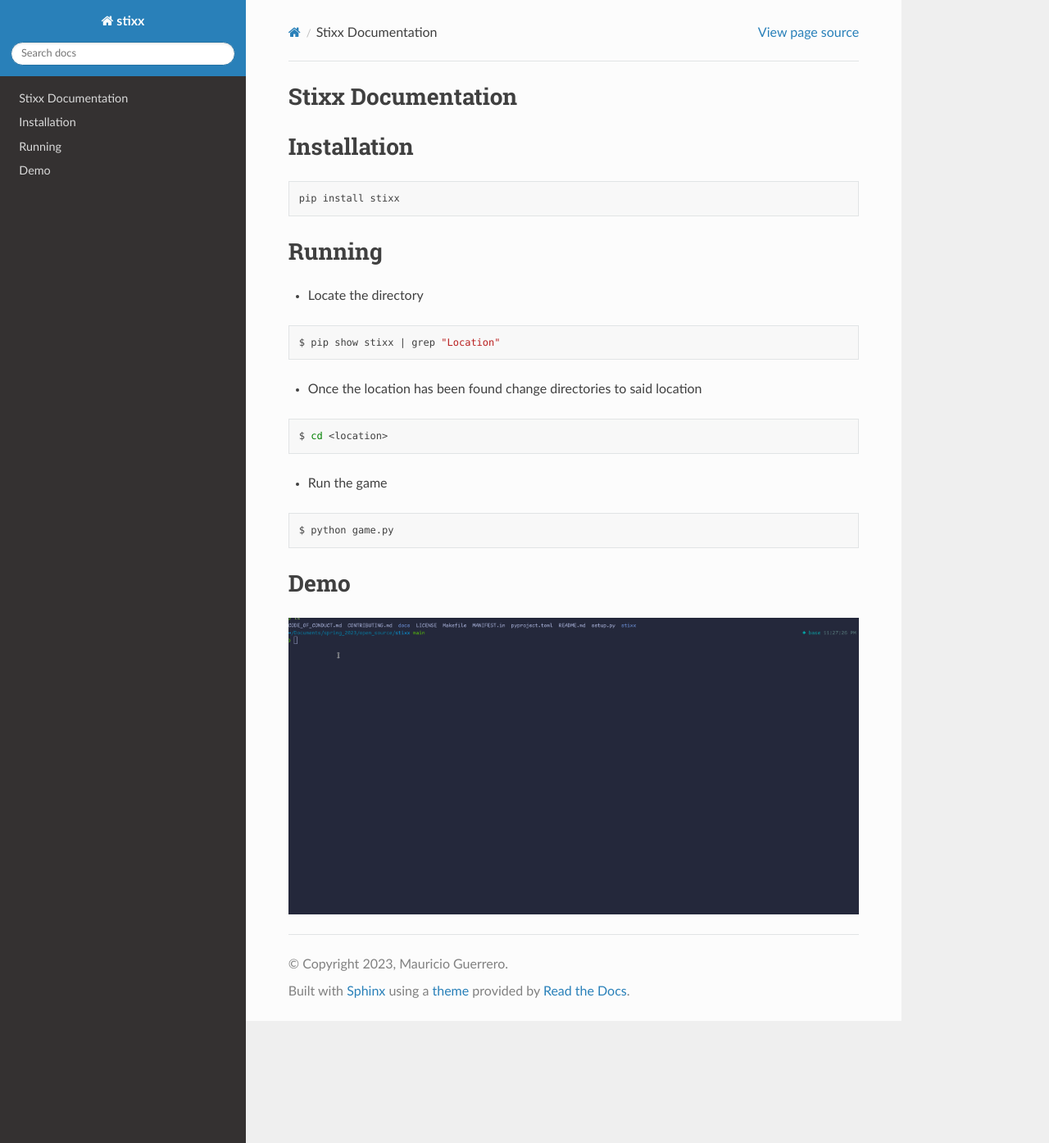
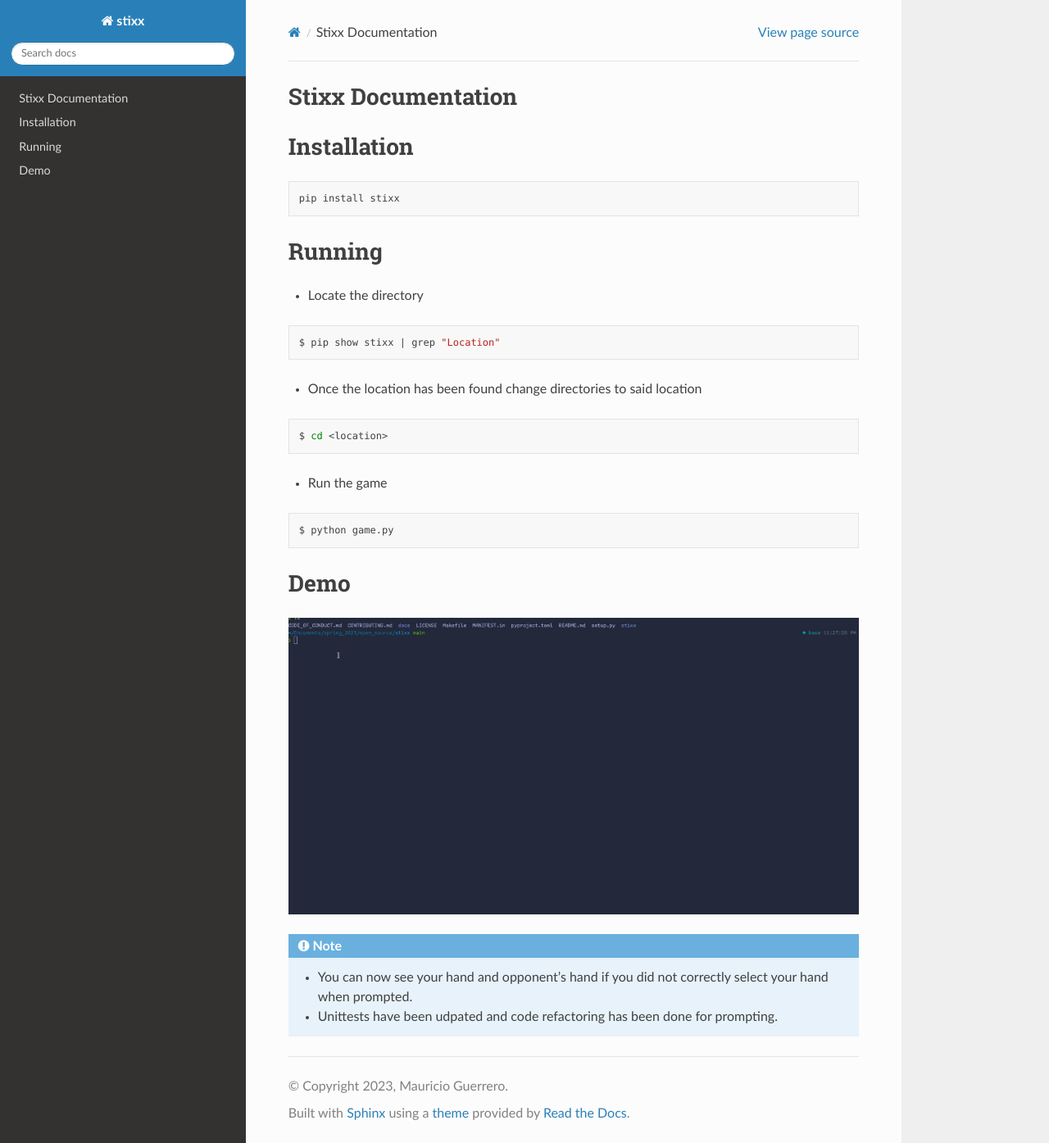
Before and after one commit to Mg4145/stixx, a Sphinx documentation site: the page built from docs/index.md, in a window 1280 px wide and 1395 px high. Shown: the whole window at 82% size. Built offline with Sphinx 7.4.7 and the Read the Docs theme 2.0.0, drawn with Linux system fonts in a browser that asks for light colours.

Commit message:
Fixed notes section

````diff
--- a/docs/index.md
+++ b/docs/index.md
@@ -30,10 +30,12 @@ $ python game.py
 
 
 ```eval_rst
-.. Path Notes::
-    - You can now see your hand and opponent's hand if you accidentally
-      misclick on either "l" or "r".
-    - Unittests have been updated as well.
+.. note::
+    -   You can now see your hand and opponent's hand if you did not correctly
+        select your hand when prompted.
+
+    -   Unittests have been udpated and code refactoring has been done for
+        prompting.
 ```
 
 <!--
````
